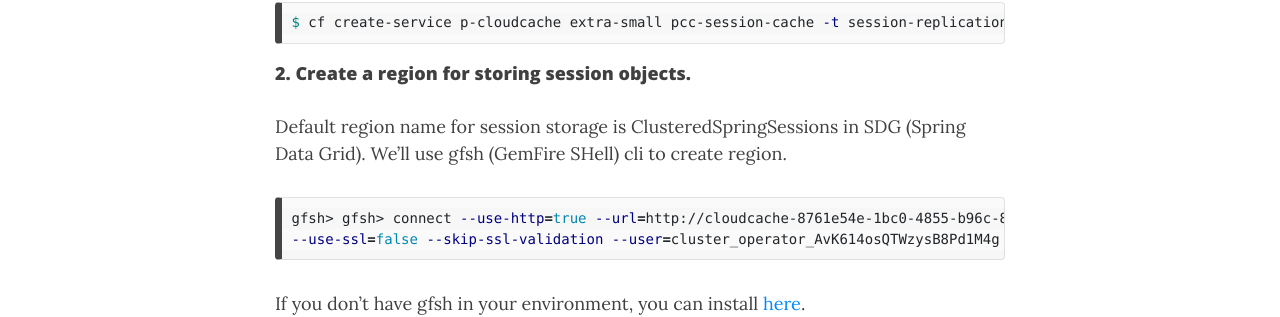
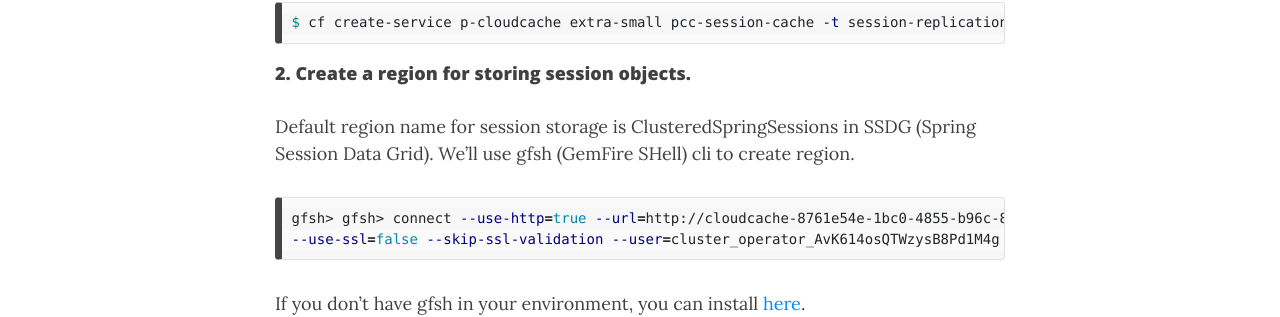
Before and after one commit to haewons-tanzu/haewons-tanzu.github.io, a Jekyll site: the page built from _posts/2020-10-29-http-session-caching-spring-data-on-tas.md, in a window 1280 px wide and 900 px high, scrolled down 1037 px. Shown: the part 145-462 px from the top of the window. Built offline with Jekyll 4.4.1, drawn with Linux system fonts in a browser that asks for light colours; nearby versions of some CDN libraries.

Commit message:
Update 2020-10-29-http-session-caching-spring-data-on-tas.md

````diff
--- a/_posts/2020-10-29-http-session-caching-spring-data-on-tas.md
+++ b/_posts/2020-10-29-http-session-caching-spring-data-on-tas.md
@@ -35,7 +35,7 @@
 ```
 
 #### 2. Create a region for storing session objects.
-Default region name for session storage is ClusteredSpringSessions in SDG (Spring Data Grid). We'll use gfsh (GemFire SHell) cli to create region.
+Default region name for session storage is ClusteredSpringSessions in SSDG (Spring Session Data Grid). We'll use gfsh (GemFire SHell) cli to create region.
 ```shell
 gfsh> gfsh> connect --use-http=true --url=http://cloudcache-8761e54e-1bc0-4855-b96c-819eda347073.xxx.xxx.io/gemfire/v1
 --use-ssl=false --skip-ssl-validation --user=cluster_operator_AvK614osQTWzysB8Pd1M4g --password=7eg52Fp8EM3eqpIXH0uRg
````
